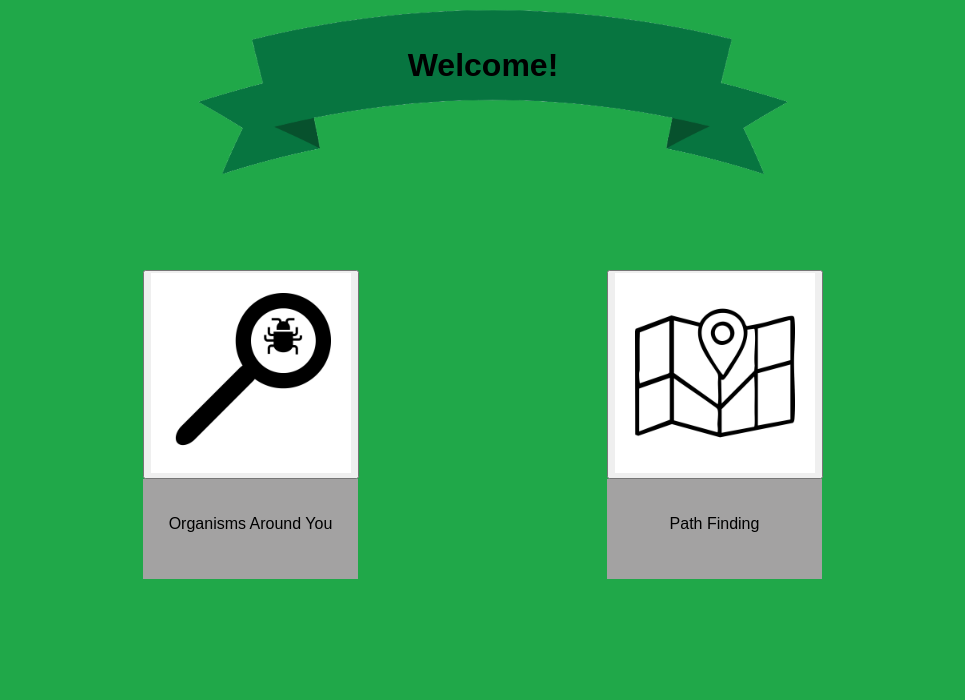
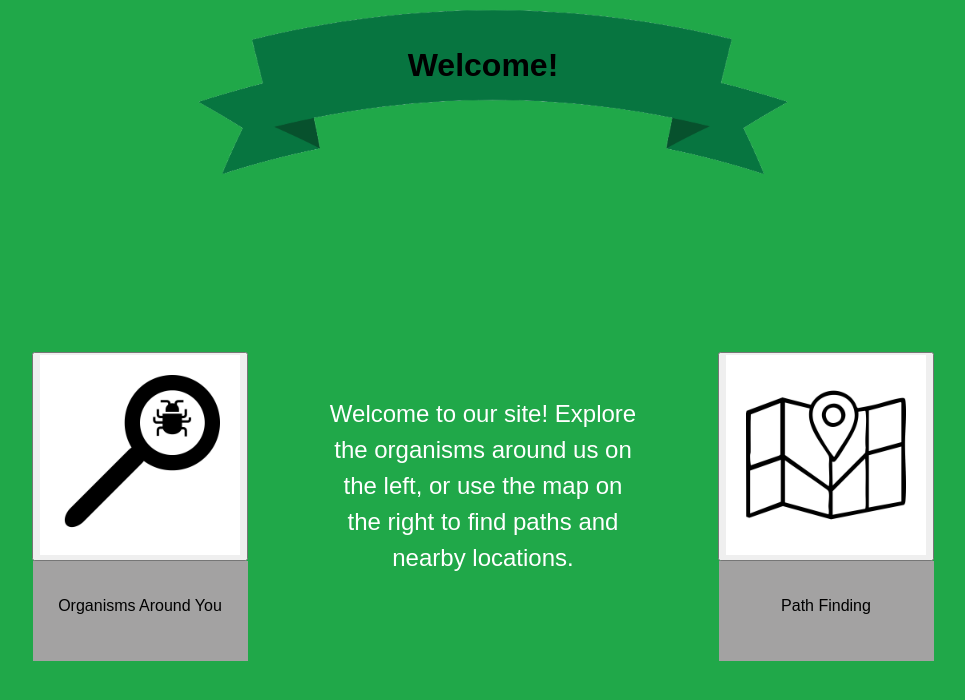
Before and after one commit to cvojkufka/445Project2, a Vue app: page / in a window 1280 px wide. Shown: the top 700 px of the page, without its empty margins (157-1122 px from the left). Built offline with nearby package versions, Linux system fonts and the light colour scheme.

Commit message:
redesigns

```diff
--- a/src/App.vue
+++ b/src/App.vue
@@ -22,6 +22,7 @@
    v-else-if="currentPage === 'learn'"
    :item="selectedItem"
    :goHome="goHome"
+  :goOrganisms="goOrganisms"
    />
 
    <Sites
--- a/src/components/Home.vue
+++ b/src/components/Home.vue
@@ -4,6 +4,7 @@
     <h2 class="overlay-text">Welcome!</h2>
   </div>
 
+  <div class="welcome-layout">
     <div class="organisms">
       <button type="button" @click="goOrganisms">
           <img :src="organisms" alt="Click me!">
@@ -13,12 +14,20 @@
       </div>
     </div>
 
+    <div class="welcome-message">
+      <p>
+        Welcome to our site! Explore the organisms around us on the left,
+        or use the map on the right to find paths and nearby locations.
+      </p>
+    </div>
+
     <div class="map">
       <button type="button" @click="goMap">
           <img :src="map" alt="Click me!">
       </button>
       <div class="box">
           <p>Path Finding</p>
+      </div>
     </div>
   </div>
 </template>
@@ -58,27 +67,37 @@ defineProps ({
   font-weight: bold;
 }
 
-/*Organisms Button from Screen*/
-.organisms {
-    left: 300px;
-}
-
-/*Map Button from Screen*/
-.map {
-    right: 300px;
-}
-
-/*Button Placement and Sizing*/
-.map,
-.organisms {
-    position: absolute;
-    top: 270px;
+.welcome-layout {
+  margin-top: 22rem;
+  display: flex;
+  justify-content: center;
+  align-items: flex-start;
+  gap: 60px;
 }
 
 .map img,
 .organisms img {
     width: 200px;
     height: auto;
+}
+
+.map,
+.organisms {
+  display: flex;
+  flex-direction: column;
+  align-items: center;
+}
+
+.welcome-message {
+  width: min(30vw, 350px);
+  min-height: 250px;
+  padding: 20px;
+  border-radius: 12px;
+  display: flex;
+  align-items: center;
+  text-align: center;
+  font-size: 1.5rem;
+  line-height: 1.5;
 }
 
 /*Info Boxes*/
--- a/src/components/pages/map/Sites.vue
+++ b/src/components/pages/map/Sites.vue
@@ -10,8 +10,10 @@
 
     <div class="sites-grid">
         <div v-for="site in sites" :key="site.id" class="site-card">
-            <img :src="site.image" :alt="site.name" />
-            <button type="button" @click="goSiteDetails(site)">{{ site.name }} details</button>
+            <button type="button" class="image-button" @click="goSiteDetails(site)">
+                <img :src="site.image" :alt="site.name" />
+            </button>
+            <button type="button" class="detail-button" @click="goSiteDetails(site)">{{ site.name }} details</button>
         </div>
     </div>
 
@@ -126,6 +128,14 @@ defineProps({
     align-items: center;
 }
 
+.image-button {
+    margin-top: 0;
+    padding: 0;
+    border: none;
+    background: transparent;
+    cursor: pointer;
+}
+
 .site-card img {
     width: 100%;
     max-width: 360px;
@@ -134,7 +144,7 @@ defineProps({
     border-radius: 12px;
 }
 
-.site-card button {
+.detail-button {
     margin-top: 12px;
     font-size: 1.2rem;
     border: none;
--- a/src/components/pages/organism/Learn.vue
+++ b/src/components/pages/organism/Learn.vue
@@ -8,6 +8,10 @@
     <button @click="goHome">
       <img :src="home" :alt="home">
     </button>
+  </div>
+
+  <div class="back-to-organisms">
+    <button type="button" @click="goOrganisms">Back to Organisms</button>
   </div>
 
   <div class="card">
@@ -27,6 +31,7 @@ import home from '../../../assets/Home.png'
 
     defineProps ({
         goHome: Function,
+      goOrganisms: Function,
         item: Object
     })
 
@@ -86,6 +91,25 @@ const getImagePath = (fileName) => {
   transform: scale(1.7);
 }
 
+.back-to-organisms {
+  display: flex;
+  justify-content: center;
+  margin-top: 180px;
+  margin-bottom: 20px;
+  position: relative;
+  z-index: 2;
+}
+
+.back-to-organisms button {
+  border: none;
+  border-radius: 999px;
+  background-color: rgba(48, 132, 41, 1);
+  color: white;
+  padding: 0.5rem 1.4rem;
+  font-size: 1rem;
+  cursor: pointer;
+}
+
 /*Card Layout*/
 .card {
   display: flex;
```
Lines whose indentation alone changed are shown as unchanged.
